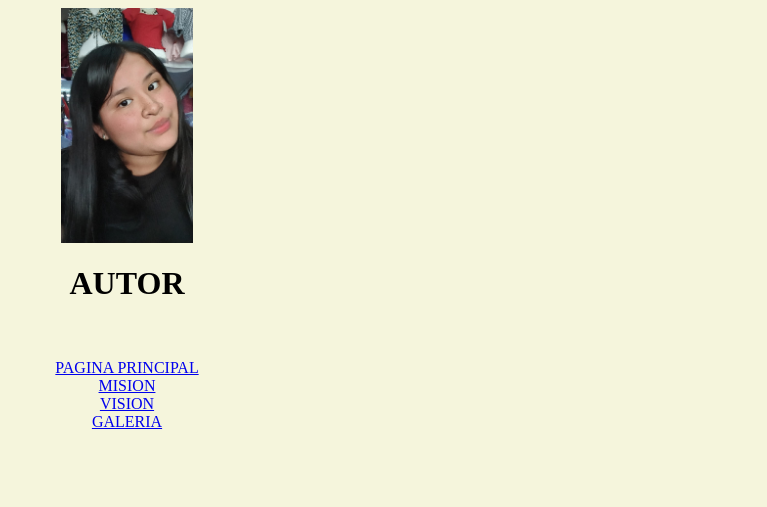
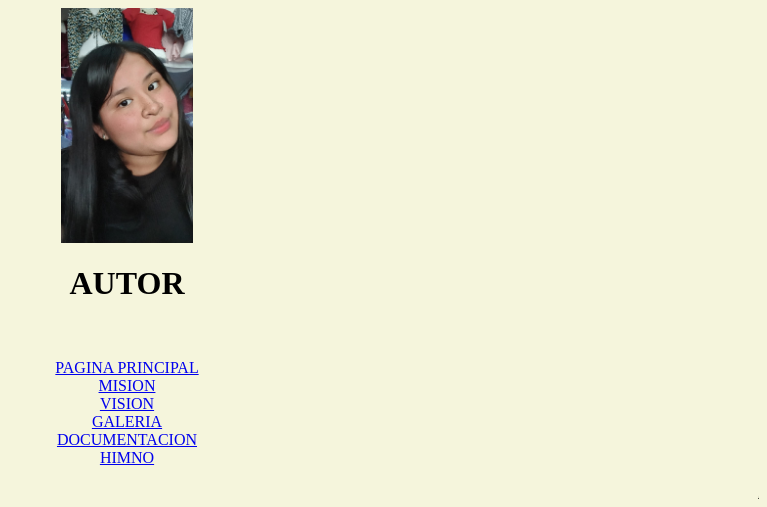
Before and after one commit to agui90/CecyteEVE, a plain HTML site: page AUTOR.htm in a window 1280 px wide. Shown: the whole page, without its empty margins (513-1280 px from the left). Drawn offline with Linux system fonts and the light colour scheme.

Commit message:
Add files via upload

```diff
--- a/AUTOR.htm
+++ b/AUTOR.htm
@@ -12,6 +12,8 @@
 <CENTER><A HREF="MISION.htm">MISION</A></CENTER>
 <CENTER><A HREF="VISION.htm">VISION</A></CENTER>
 <CENTER><A HREF="GALERIA.htm">GALERIA</A></CENTER>
+<CENTER><A HREF="DOCUMENTACION.htm">DOCUMENTACION</A></CENTER>
+<CENTER><A HREF="HIMNO.htm">HIMNO</A>
 
 </body>
 </html>
```
Also changed, not shown: DOCUMENTACION.htm (+2 -0 lines), INDEX.htm (+3 -0 lines), MISION.htm (+2 -0 lines), VISION.htm (+2 -0 lines).
